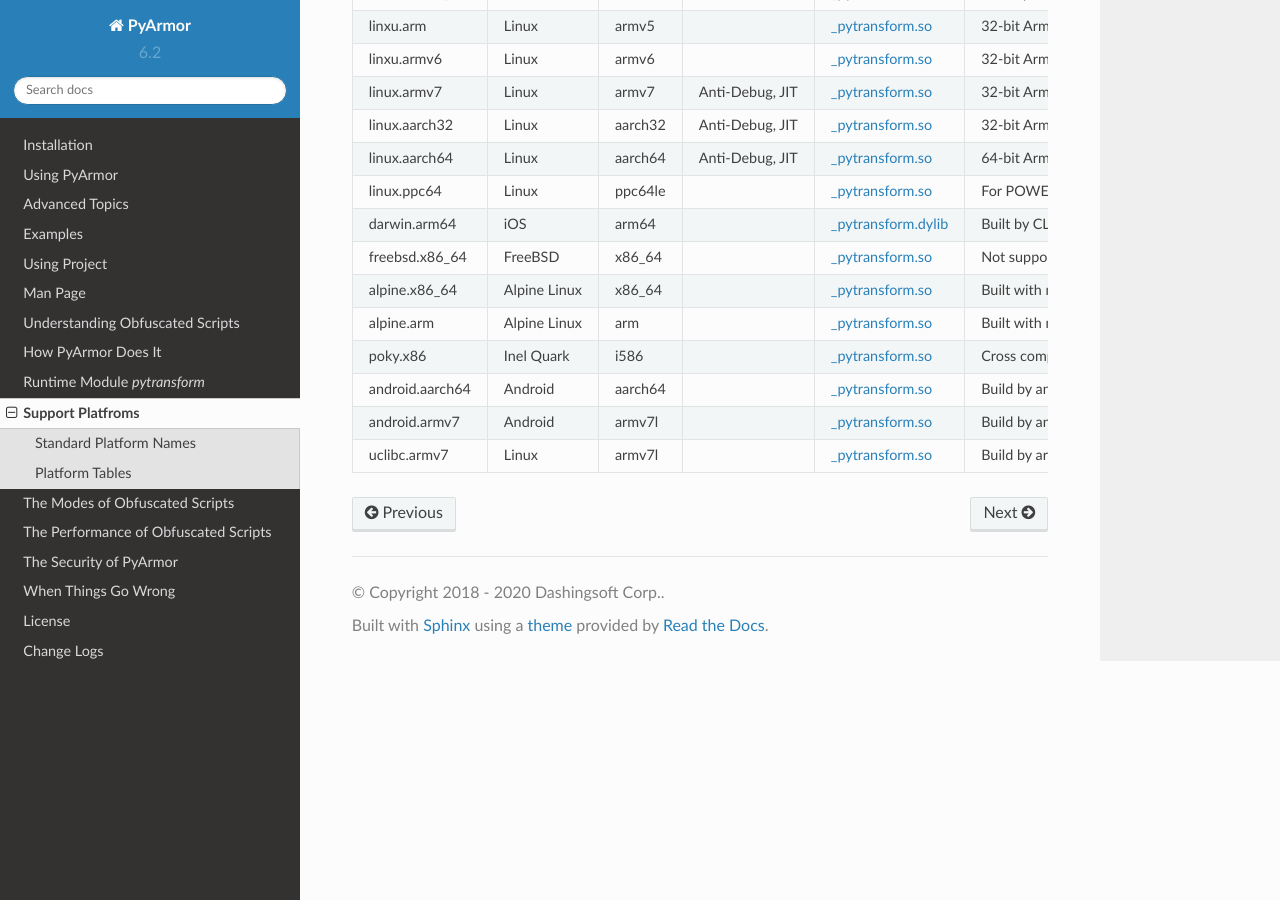
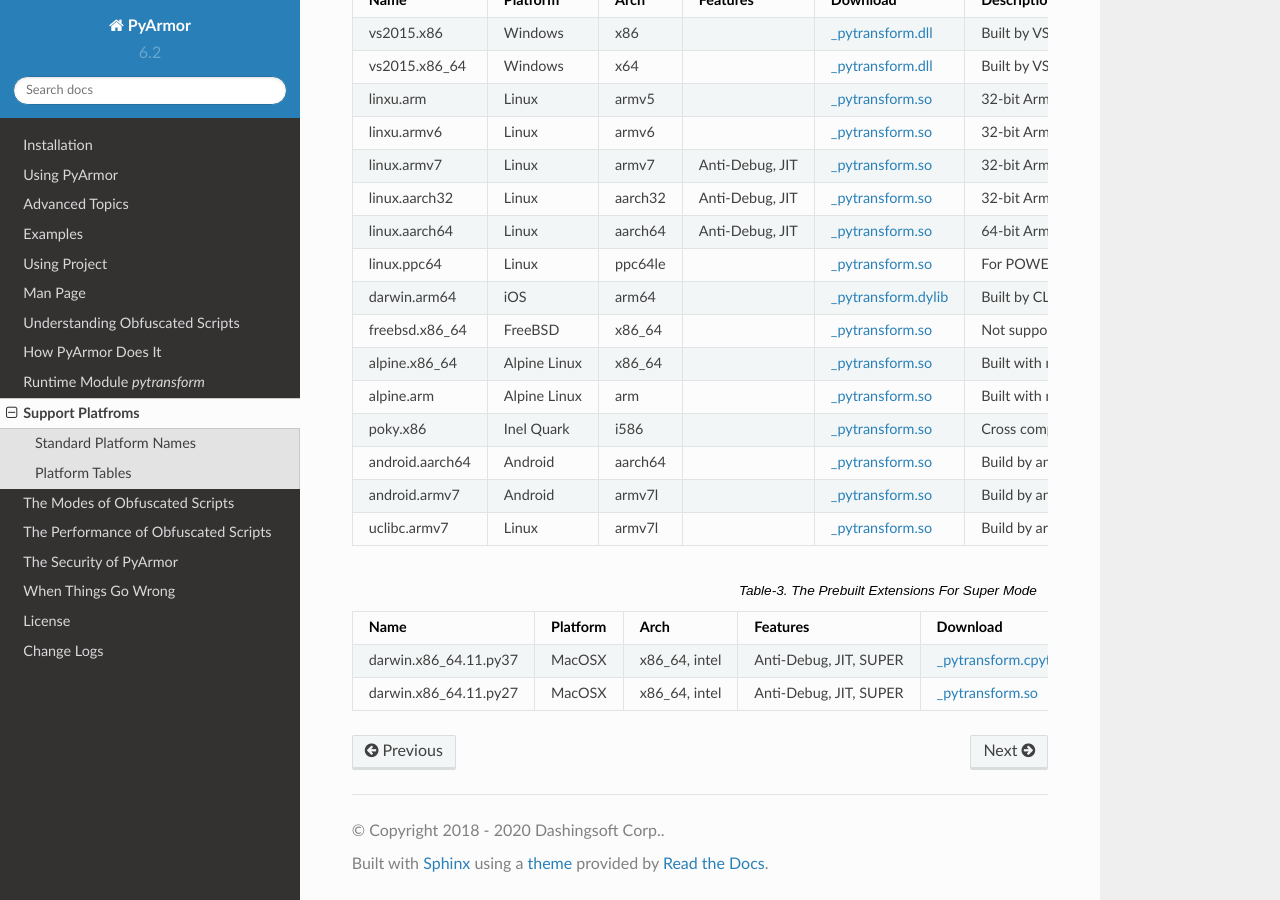
Before and after one commit to dashingsoft/pyarmor, a Sphinx documentation site: the page built from docs/platforms.rst, in a window 1280 px wide and 900 px high, scrolled down 2220 px. Built offline with Sphinx 7.4.7 and the Read the Docs theme 2.0.0, drawn with Linux system fonts in a browser that asks for light colours; some of the changed text lies outside the part shown.

Commit message:
Add new libraries

```diff
--- a/docs/platforms.rst
+++ b/docs/platforms.rst
@@ -15,6 +15,10 @@
 `Standard Platform Names`_. If there is none, PyArmor will download it
 from remote server automatically. Refer to `The Others Prebuilt
 Libraries For PyArmor`_.
+
+Since v6.2.0, :ref:`super mode` is introduced, it uses the extension module
+``pytransform`` directly. All the prebuilt extension files list in the table
+`The Prebuilt Extensions For Super Mode`_
 
 For all the latest platforms, refer to
 https://github.com/dashingsoft/pyarmor-core/blob/master/platforms/index.json
@@ -239,3 +243,27 @@
      -
      - `_pytransform.so <http://pyarmor.dashingsoft.com/downloads/latest/uclibc.armv7.0/_pytransform.so>`_
      - Build by armv7-buildroot-uclibceabihf-gcc
+
+.. list-table:: Table-3. The Prebuilt Extensions For Super Mode
+   :name: The Prebuilt Extensions For Super Mode
+   :widths: 10 10 10 20 10 40
+   :header-rows: 1
+
+   * - Name
+     - Platform
+     - Arch
+     - Features
+     - Download
+     - Description
+   * - darwin.x86_64.11.py37
+     - MacOSX
+     - x86_64, intel
+     - Anti-Debug, JIT, SUPER
+     - `_pytransform.cpython-37m-darwin.so <http://pyarmor.dashingsoft.com/downloads/latest/darwin.x86_64.11.py37/_pytransform.cpython-37m-darwin.so>`_
+     - Built by CLang with MacOSX10.11
+   * - darwin.x86_64.11.py27
+     - MacOSX
+     - x86_64, intel
+     - Anti-Debug, JIT, SUPER
+     - `_pytransform.so <http://pyarmor.dashingsoft.com/downloads/latest/darwin.x86_64.11.py27/_pytransform.so>`_
+     - Built by CLang with MacOSX10.11
```
